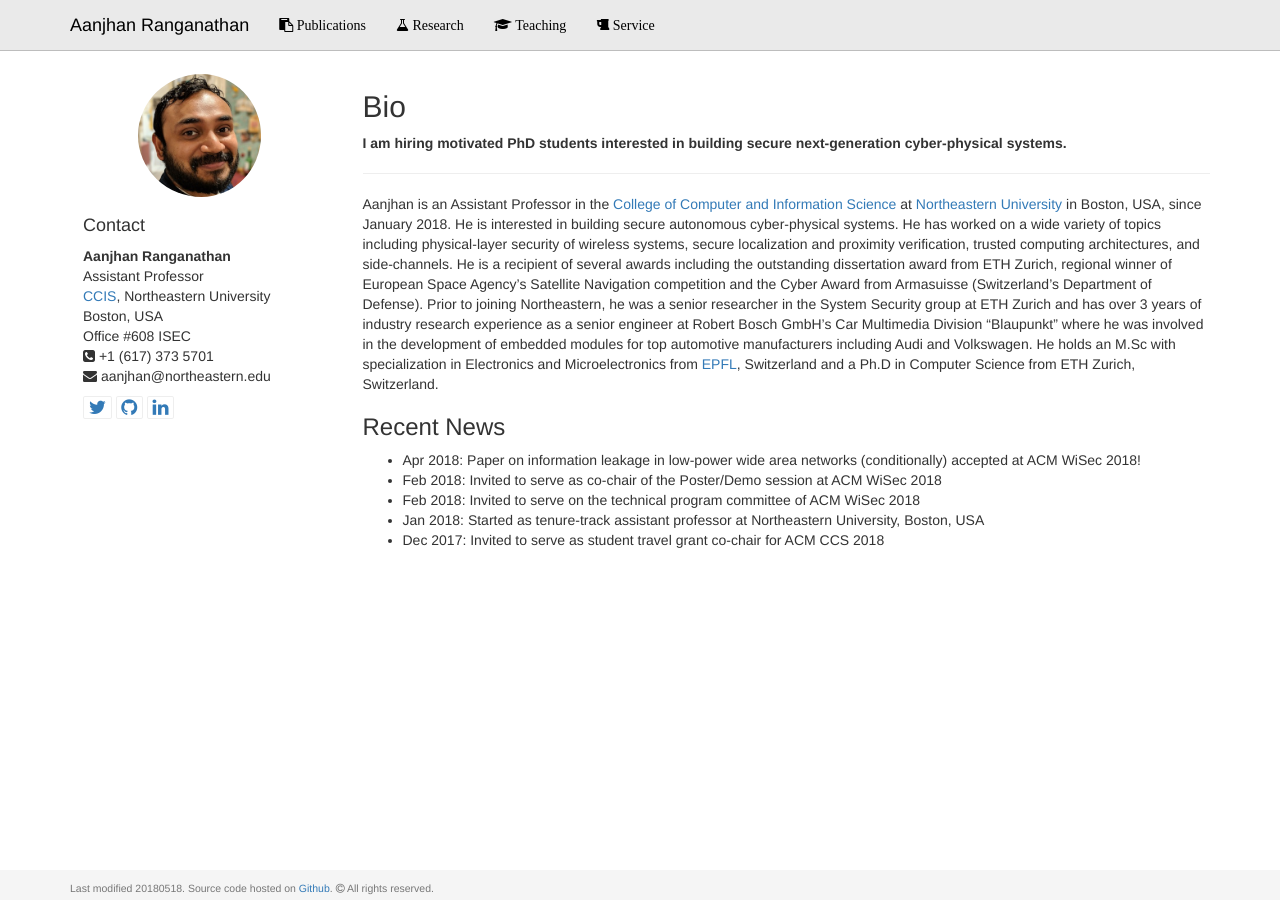
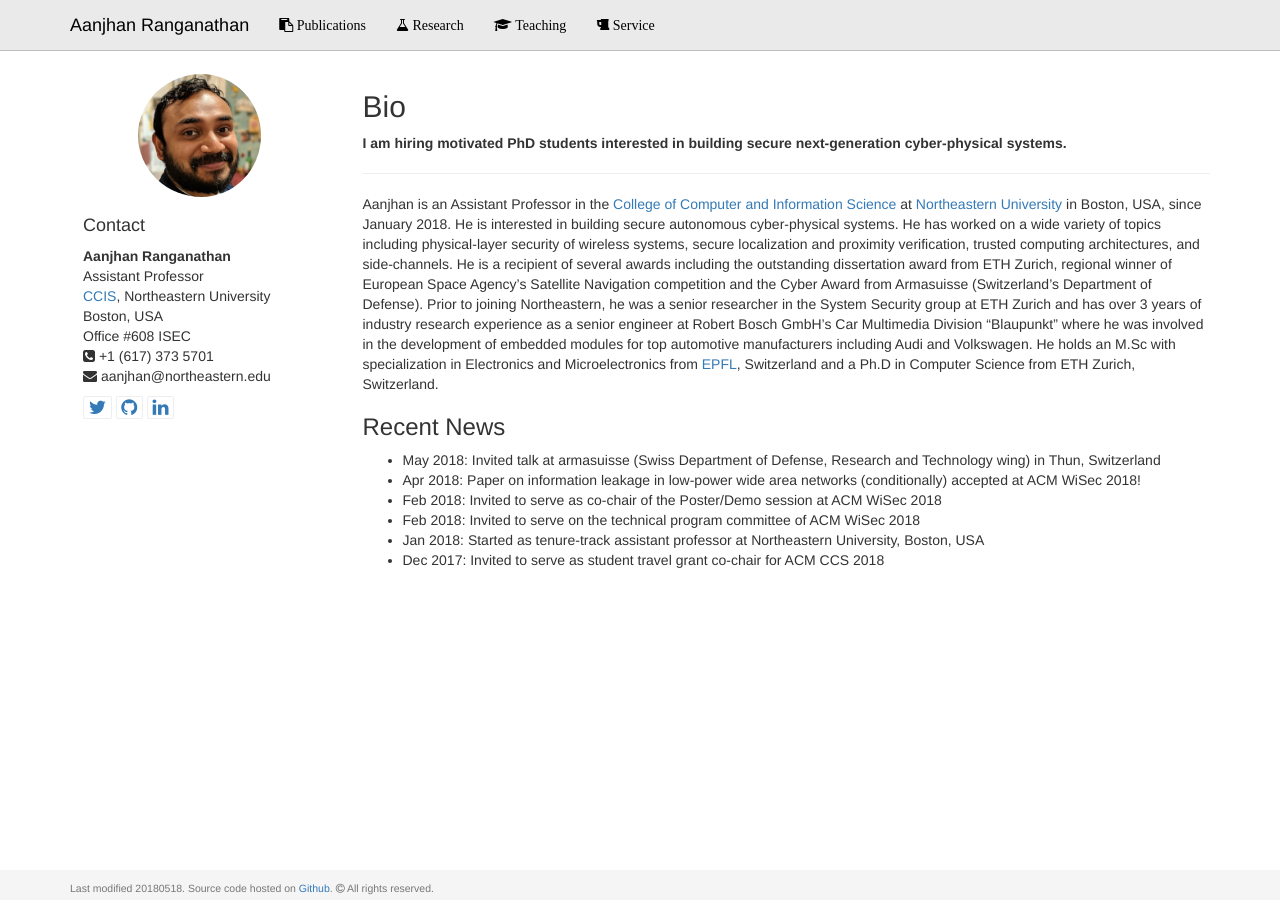
Before and after one commit to aanjhan/mywebsite, a Jekyll site: the page built from index.md, in a window 1280 px wide. Built offline with Jekyll 4.4.1, drawn with Linux system fonts in a browser that asks for light colours.

Commit message:
updated news

```diff
--- a/index.md
+++ b/index.md
@@ -12,6 +12,7 @@ Aanjhan is an Assistant Professor in the [College of Computer and Information Sc
 
 
 ### Recent News
+* May 2018: Invited talk at armasuisse (Swiss Department of Defense, Research and Technology wing) in Thun, Switzerland
 * Apr 2018: Paper on information leakage in low-power wide area networks (conditionally) accepted at ACM WiSec 2018!
 * Feb 2018: Invited to serve as co-chair of the Poster/Demo session at ACM WiSec 2018
 * Feb 2018: Invited to serve on the technical program committee of ACM WiSec 2018
```
Also changed, not shown: 6 other files.
